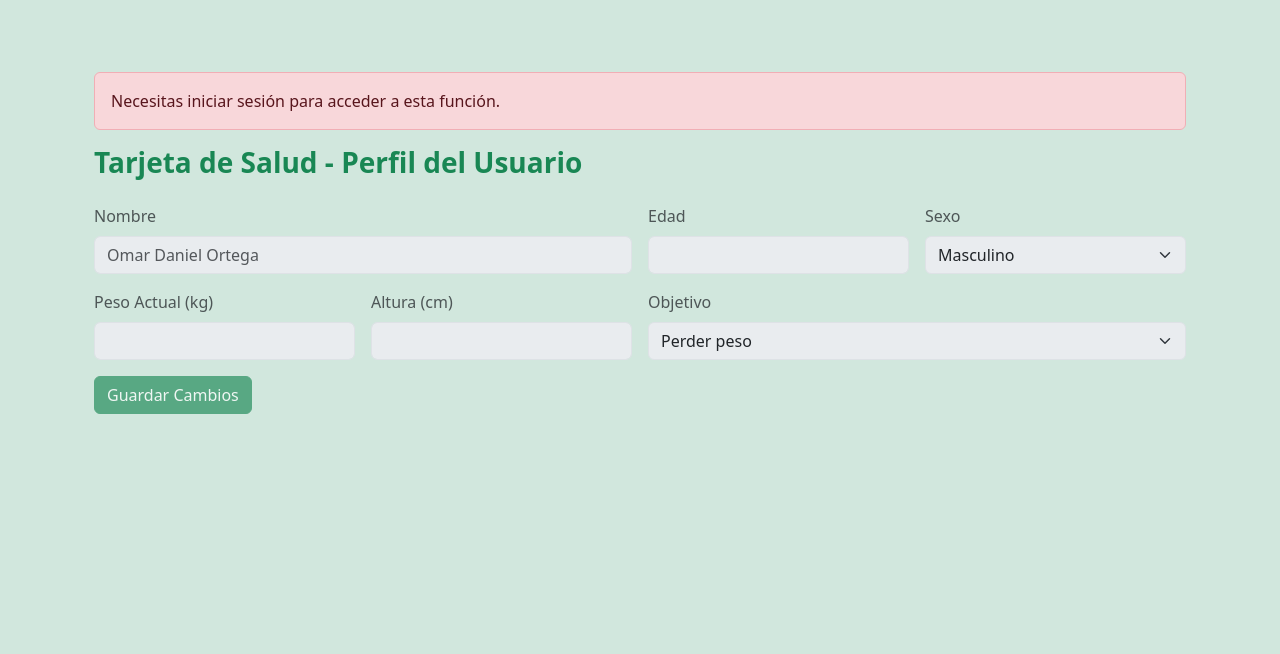
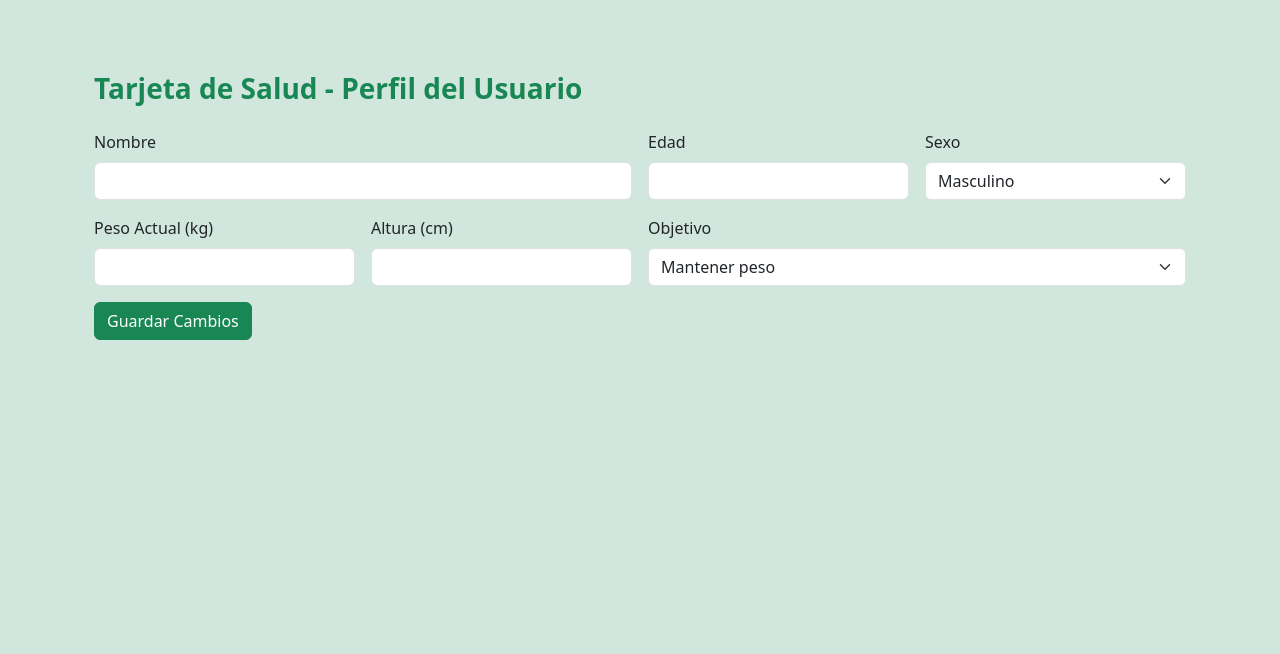
Before and after one commit to OmarOrtVal/ODOV-MARPnutriApp, a Flask app: page /perfil in a window 1280 px wide. Shown: the part 67-721 px from the top of the page. Run offline with Flask 3, Linux system fonts and the light colour scheme; the visitor is signed in with stand-in values (Sample User, id 1).

Commit message:
Update perfil.html

```diff
--- a/templates/perfil.html
+++ b/templates/perfil.html
@@ -3,48 +3,42 @@
 
 <div class="container mt-4">
 
-<div class="alert alert-danger d-flex align-items-center" role="alert">
-    <div>
-    Necesitas iniciar sesión para acceder a esta función.
-    </div>
-</div>
-
 <h3 class="text-success fw-bold mb-4">Tarjeta de Salud - Perfil del Usuario</h3>
 
-<form class="row g-3 text-muted">
+<form class="row g-3" method="POST" action="{{ url_for('perfil') }}">
     <div class="col-md-6">
-        <label class="form-label">Nombre</label>
-        <input type="text" class="form-control" placeholder="Omar Daniel Ortega" disabled>
+        <label for="nombre" class="form-label">Nombre</label>
+        <input type="text" class="form-control" id="nombre" name="nombre" value="{{ datos.nombre if datos.nombre else '' }}">
     </div>
     <div class="col-md-3">
-        <label class="form-label">Edad</label>
-        <input type="number" class="form-control" min="16" max="60" disabled>
+        <label for="edad" class="form-label">Edad</label>
+        <input type="number" class="form-control" id="edad" name="edad" value="{{ datos.edad if datos.edad else '' }}">
     </div>
     <div class="col-md-3">
-        <label class="form-label">Sexo</label>
-        <select class="form-select" disabled>
-            <option>Masculino</option>
-            <option>Femenino</option>
+        <label for="sexo" class="form-label">Sexo</label>
+        <select class="form-select" id="sexo" name="sexo">
+            <option value="Masculino" {% if datos.sexo == 'Masculino' %}selected{% endif %}>Masculino</option>
+            <option value="Femenino" {% if datos.sexo == 'Femenino' %}selected{% endif %}>Femenino</option>
         </select>
     </div>
     <div class="col-md-3">
-        <label class="form-label">Peso Actual (kg)</label>
-        <input type="number" class="form-control" disabled>
+        <label for="peso" class="form-label">Peso Actual (kg)</label>
+        <input type="number" class="form-control" id="peso" name="peso" step="0.1" value="{{ datos.peso if datos.peso else '' }}">
     </div>
     <div class="col-md-3">
-        <label class="form-label">Altura (cm)</label>
-        <input type="number" class="form-control" disabled>
+        <label for="altura" class="form-label">Altura (cm)</label>
+        <input type="number" class="form-control" id="altura" name="altura" value="{{ datos.altura if datos.altura else '' }}">
     </div>
     <div class="col-md-6">
-        <label class="form-label">Objetivo</label>
-        <select class="form-select" disabled>
-            <option>Perder peso</option>
-            <option>Mantener peso</option>
-            <option>Ganar masa muscular</option>
+        <label for="objetivo" class="form-label">Objetivo</label>
+        <select class="form-select" id="objetivo" name="objetivo">
+            <option value="Perder peso" {% if datos.objetivo == 'Perder peso' %}selected{% endif %}>Perder peso</option>
+            <option value="Mantener peso" {% if datos.objetivo == 'Mantener peso' %}selected{% endif %}>Mantener peso</option>
+            <option value="Ganar masa muscular" {% if datos.objetivo == 'Ganar masa muscular' %}selected{% endif %}>Ganar masa muscular</option>
         </select>
     </div>
     <div class="col-12">
-        <button type="button" class="btn btn-success" disabled>Guardar Cambios</button>
+        <button type="submit" class="btn btn-success">Guardar Cambios</button>
     </div>
 </form>
 
```
